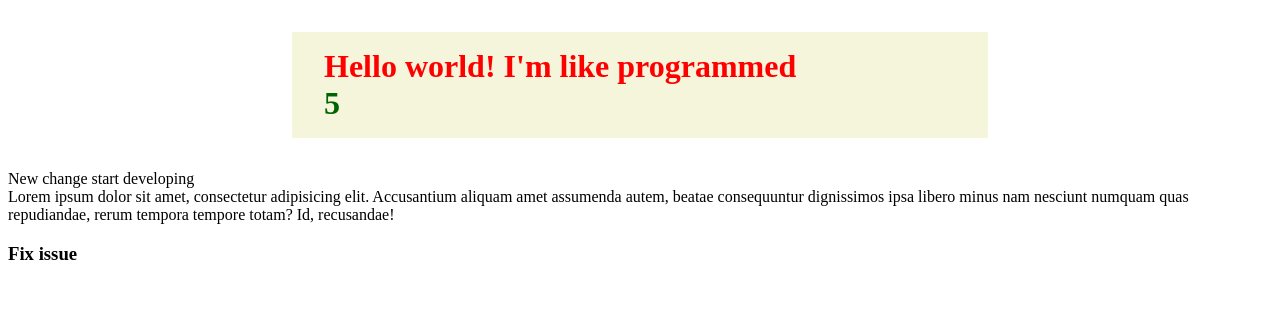
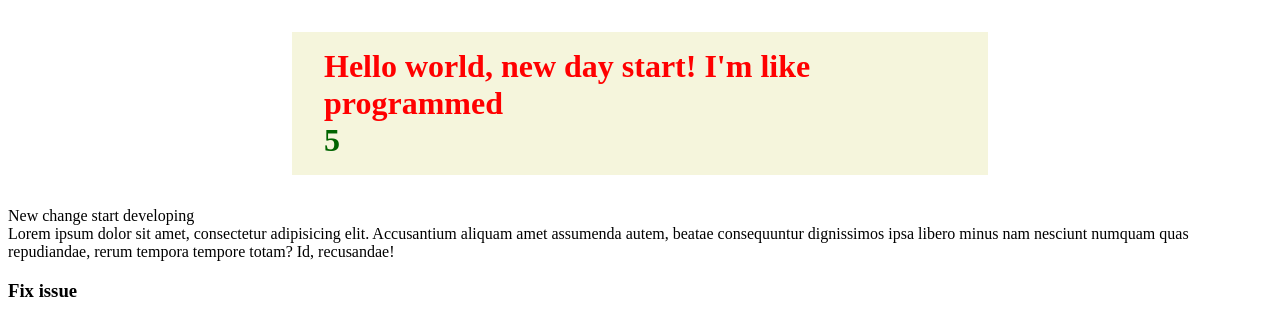
Before and after one commit to blurzoom/GitLesson, a plain HTML site: page index.html in a window 1280 px wide. Drawn offline with Linux system fonts and the light colour scheme.

Commit message:
new day start

```diff
--- a/index.html
+++ b/index.html
@@ -6,7 +6,7 @@
     <link href="style.css" rel="stylesheet">
 </head>
 <body>
-<h1>Hello world!</h1>
+<h1>Hello world, new day start!</h1>
 <h7>New change start developing</h7>
 <div>Lorem ipsum dolor sit amet, consectetur adipisicing elit. Accusantium aliquam amet assumenda autem, beatae
     consequuntur dignissimos ipsa libero minus nam nesciunt numquam quas repudiandae, rerum tempora tempore totam? Id,
```
